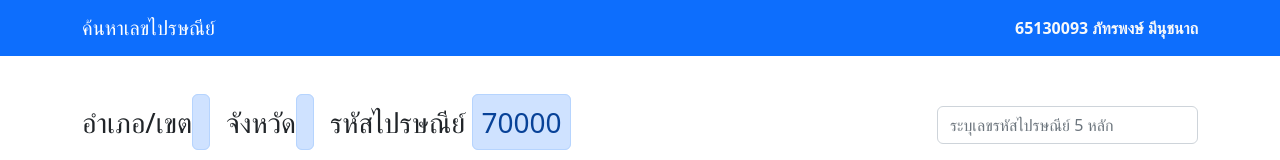
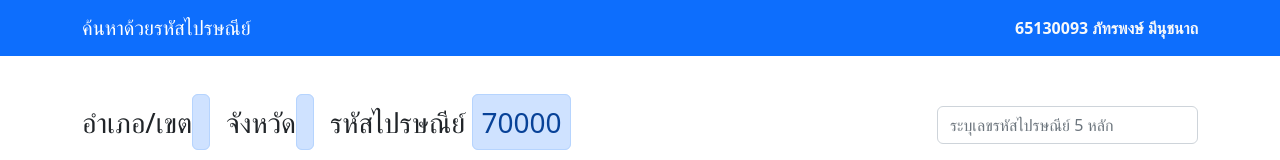
Before and after one commit to pmcyber/65130093-react_sample, a React (Create React App) app: page / in a window 1280 px wide. Shown: the top 160 px of the page. Built offline with nearby package versions, Linux system fonts and the light colour scheme; no server answers.

Commit message:
Second Commit

```diff
--- a/src/report.jsx
+++ b/src/report.jsx
@@ -66,7 +66,7 @@ return false;
       <div>
         <Navbar bg="primary" variant="dark">
           <Container>
-            <Navbar.Brand href="#">ค้นหาเลขไปรษณีย์</Navbar.Brand>
+            <Navbar.Brand href="#">ค้นหาด้วยรหัสไปรษณีย์</Navbar.Brand>
             <div class="text-light fw-bold">{"65130093 ภัทรพงษ์ มีนุชนาถ"}</div>
           </Container>
         </Navbar>
```
